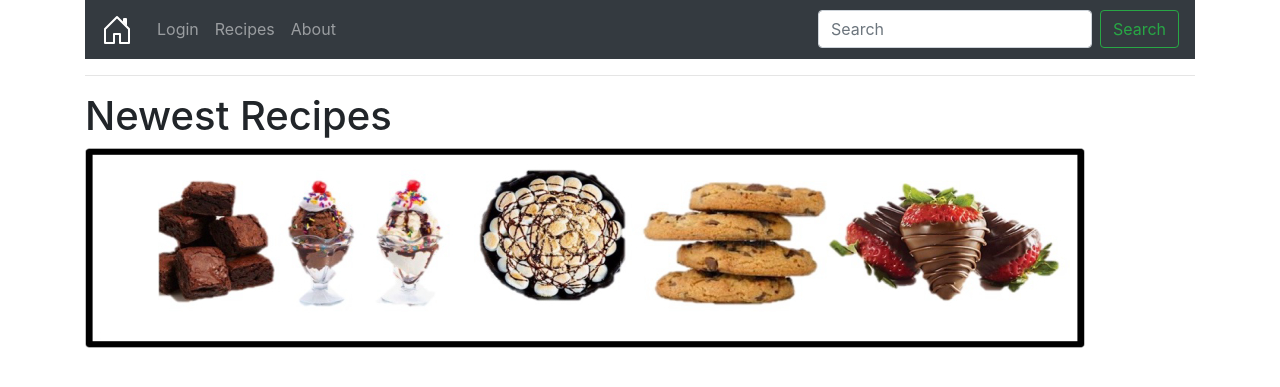
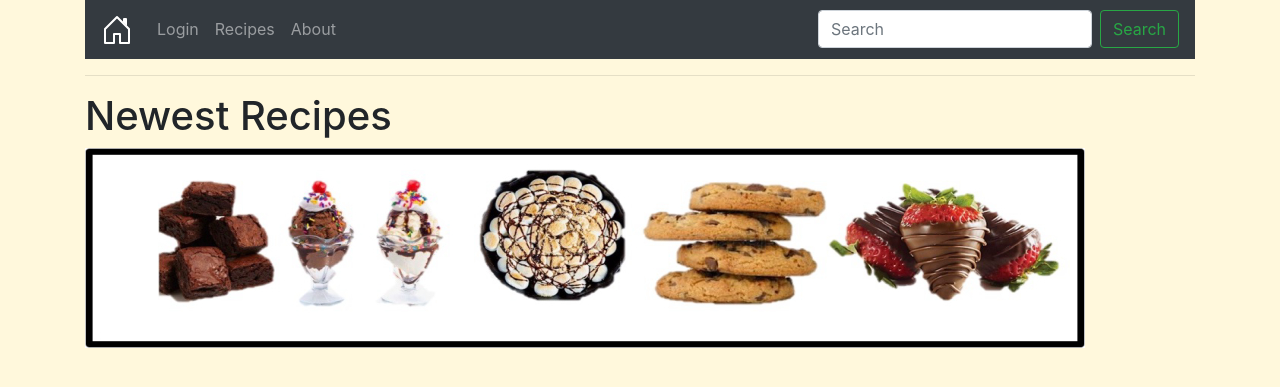
Before and after one commit to lizlau7/recipe_project, a Flask app: page / in a window 1280 px wide. Shown: the top 387 px of the page. Run offline with Flask 2, Linux system fonts and the light colour scheme; data that the repository does not hold is empty; some libraries are stand-ins or nearby versions.

Commit message:
background color

```diff
--- a/static/css/stylesheet.css
+++ b/static/css/stylesheet.css
@@ -2,3 +2,7 @@ label.print{
   font-style: italic;
   font-weight: bold;
 }
+
+body {
+  background-color: cornsilk;
+}
```
